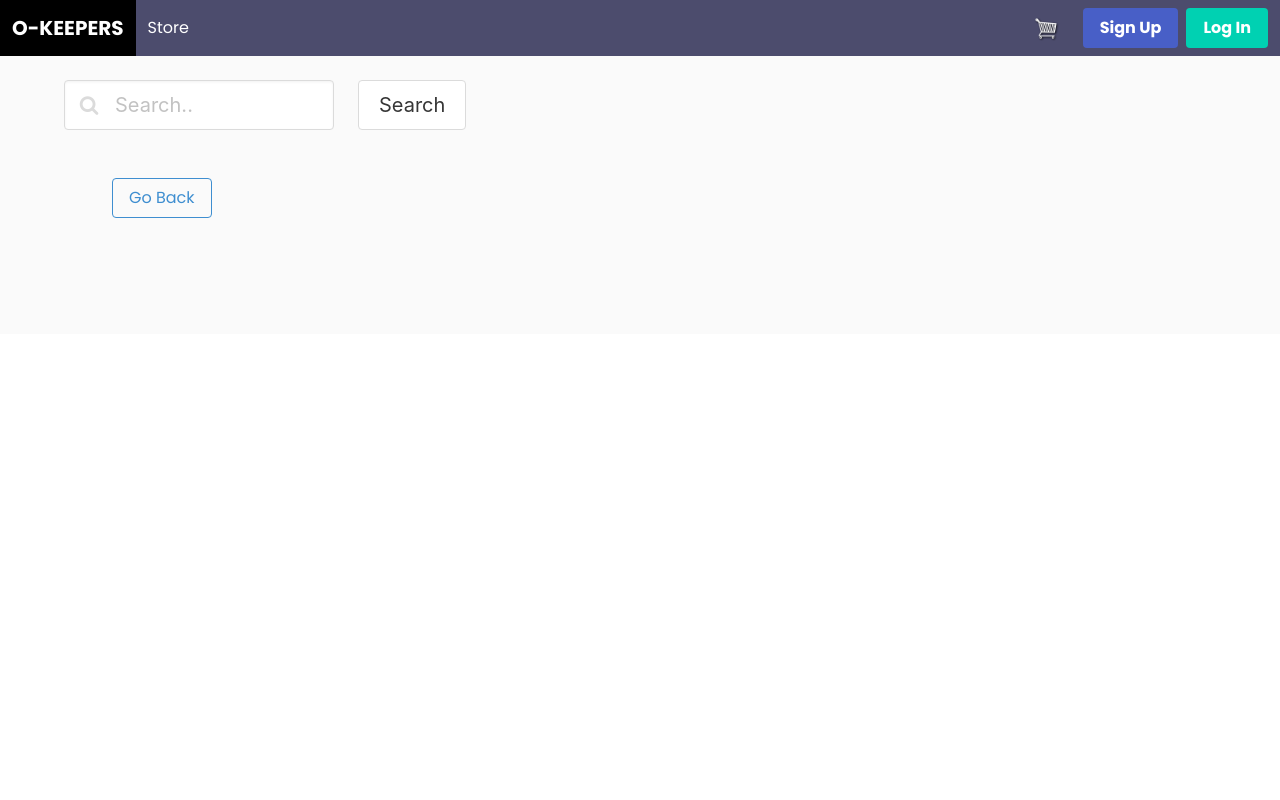
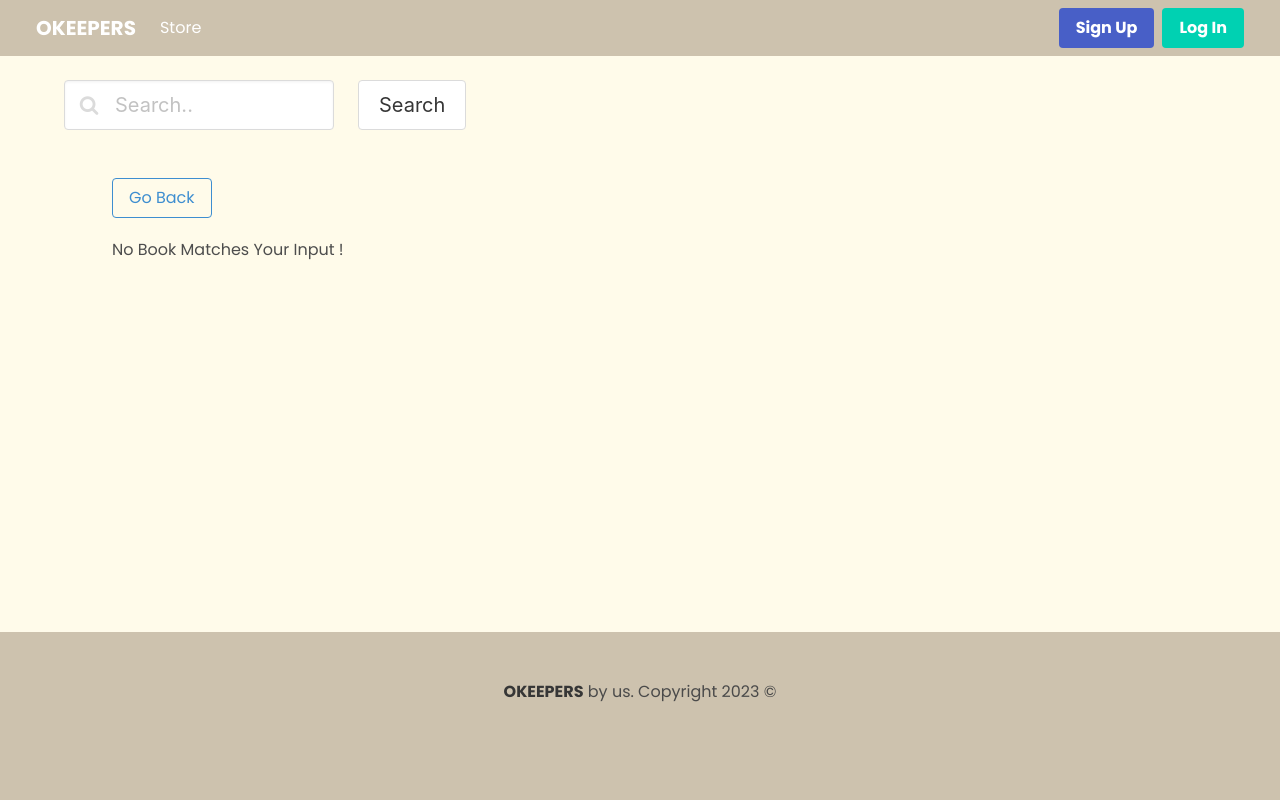
Before and after one commit to 1Peripheral/ebook-store, a Django app: page /search/ in a window 1280 px wide. Run offline with Django 4.2, Linux system fonts and the light colour scheme.

Commit message:
On branch test Your branch is up to date with 'origin/test'.
Changes to be committed:
	modified:   accounts/__pycache__/views.cpython-311.pyc
	modified:   accounts/views.py
	modified:   db.sqlite3
	modified:   e_commerce/__pycache__/settings.cpython-311.pyc
	modified:   e_commerce/__pycache__/wsgi.cpython-311.pyc
	modified:   e_commerce/settings.py
	modified:   e_commerce/wsgi.py
	modified:   shop/templates/registration/login.html
	modified:   shop/templates/registration/sign_up.html
	modified:   shop/templates/shop/base.html
	modified:   shop/templates/shop/detail.html
	modified:   shop/templates/shop/search_results.html
	modified:   shop/templates/shop/store.html
	modified:   static/css/main.css
	deleted:    vercel.json

```diff
--- a/accounts/views.py
+++ b/accounts/views.py
@@ -27,7 +27,7 @@ def sign_up(request):
 def sign_in(request):
     if request.method == 'GET':
         form = LoginForm()
-        return render(request, 'registration/sign_up.html', {'form':form})
+        return render(request, 'registration/login.html', {'form':form})
 
     elif request.method == 'POST':
         form = LoginForm(request.POST)
--- a/e_commerce/settings.py
+++ b/e_commerce/settings.py
@@ -24,9 +24,9 @@ BASE_DIR = Path(__file__).resolve().parent.parent
 SECRET_KEY = 'django-insecure-lq*^_n(mzk-_#ws86vj+@)nx3wh4pb4v))a^1w3t9z5jsp788)'
 
 # SECURITY WARNING: don't run with debug turned on in production!
-DEBUG = False
+DEBUG = True
 
-ALLOWED_HOSTS = ['.vercel.app']
+ALLOWED_HOSTS = []
 
 
 # Application definition
--- a/e_commerce/wsgi.py
+++ b/e_commerce/wsgi.py
@@ -11,4 +11,4 @@ os.environ.setdefault('DJANGO_SETTINGS_MODULE', 'e_commerce.settings')
 
 application = get_wsgi_application()
 
-app = application
+# app = application
--- a/shop/templates/shop/base.html
+++ b/shop/templates/shop/base.html
@@ -12,11 +12,11 @@
     <link rel="stylesheet" href="{% static 'css/main.css' %}">
 </head>
 
-<header>
+<header class="">
     <nav class="navbar is-black is-fixed-top" role="navigation" aria-label="main navigation">
         <div class="navbar-brand">
-            <a class="navbar-item is-size-5" href="{% url 'store'%}">
-                <strong>O-KEEPERS</strong>
+            <a class="navbar-item is-size-5 ml-5" href="{% url 'store'%}">
+                <strong>OKEEPERS</strong>
             </a>
             {% if user.is_authenticated %}
                 <p id="user-name" class="navbar-item">{{ user.get_username }}</p>
@@ -28,17 +28,19 @@
             </a>
         </div>
 
-        <div class="navbar-menu" id="nav-links">
+        <div class="navbar-menu mr-5" id="nav-links">
             <div class="navbar-start">
                 <a href="{% url 'store' %}" class="navbar-item">
                     Store
                 </a>
             </div>
                 <div class="navbar-end">
+                    {% if user.is_authenticated %}
                     <a href="{% url 'cart' %}" class="navbar-item">
                         <img src="{% static 'images/cart.png' %}" id="cart-icon">
                         <p id="cart-total"></p>
                     </a>
+                    {% endif %}
                     <div class="navbar-item">
                         <div class="buttons">
                             {% if user.is_authenticated %}
@@ -71,7 +73,7 @@
                     <div class="columns">
                         <div class="column is-3">
                             <p class="control has-icons-left">
-                                <input class="input is-medium" type="text" placeholder="Search.." name="search_query">
+                                <input class="input is-medium" type="text" placeholder="Search.." name="search_query" required>
                                 <span class="icon is-small is-left">
                                     <i class="fa fa-search"></i>
                                 </span>
@@ -98,4 +100,11 @@
     <script type="text/javascript">var user = '{{ request.user }}'</script>
 </body>
 
+<footer class="footer is-fixed-bottom mt-auto">
+    <div class="container has-text-centered">
+        <p>
+            <strong>OKEEPERS</strong> by us. Copyright 2023 &#xa9;
+        </p>
+    </div>
+</footer>
 </html>
--- a/shop/templates/shop/search_results.html
+++ b/shop/templates/shop/search_results.html
@@ -6,6 +6,9 @@
 <section class="section">
     <div class="container">
         <a class="button btn-go-back is-info is-outlined" href="{% url 'store' %}">Go Back</a>
+        {% if product|length == 0 %}
+            <h2>No Book Matches Your Input ! </h2>
+        {% endif %}
         {% for product in items %}
         <div class="box">
             <article class="media">
@@ -18,6 +21,17 @@
                     <div class="content">
                         <p class="product-description">
                             <strong>{{product.name}}</strong>
+                            <div class="block my-5">
+                                {% if product.is_pdf %}
+                                    <span class="tag is-danger is-light">PDF</span>
+                                {% endif %}
+                                {% if product.is_ebook %}
+                                    <span class="tag is-info is-light">E-BOOK</span>
+                                {% endif %}
+                                {% if product.is_physical %}
+                                    <span class="tag is-success is-light">PHYSICAL</span>
+                                {% endif %}
+                            </div>
                             <hr>
                         </p>
 
--- a/static/css/main.css
+++ b/static/css/main.css
@@ -3,8 +3,17 @@
 * {
     font-family: 'Poppins', sans-serif;
 }
+
+html {
+	height: 100%;
+}
+
 body{
 	background-color: hsl(0, 0%, 98%);
+	min-height: 100%;
+	display:flex;
+	flex-direction: column;
+	background-color: #fffbea!important;
 }
 
 h1,h2,h3,h4,h5,h6{
@@ -32,7 +41,7 @@ h1,h2,h3,h4,h5,h6{
 }
 
 .is-black{
-	background-color: #4C4C6D!important;
+	background-color: #CDC2AE!important;
 }
 
 #cart-icon{
@@ -124,3 +133,7 @@ h1,h2,h3,h4,h5,h6{
 .search-bar {
 	margin: 2rem 0 0 0;
 }
+
+footer {
+	background-color: #CDC2AE!important;
+}
```
Also changed, not shown: shop/templates/registration/login.html (+21 -24 lines), shop/templates/registration/sign_up.html (+4 -3 lines), shop/templates/shop/detail.html (+12 -1 lines), shop/templates/shop/store.html (+13 -0 lines), db.sqlite3, vercel.json (deleted).
